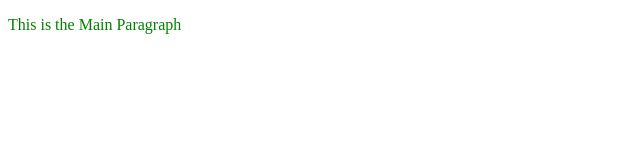
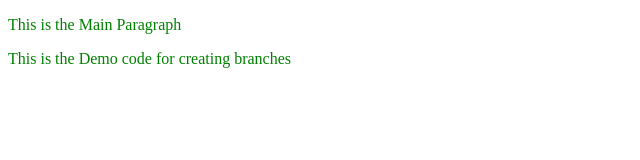
Before and after one commit to nanineelapu/Local-Repository, a plain HTML site: page index.html in a window 1280 px wide. Shown: the whole page, without its empty margins (0-640 px from the left). Drawn offline with Linux system fonts and the light colour scheme.

Commit message:
Modified code for branch

```diff
--- a/index.html
+++ b/index.html
@@ -10,5 +10,8 @@
     <p>
         This is the Main Paragraph
     </p>
+    <p>
+        This is the Demo code for creating branches
+    </p>
 </body>
 </html>
```
